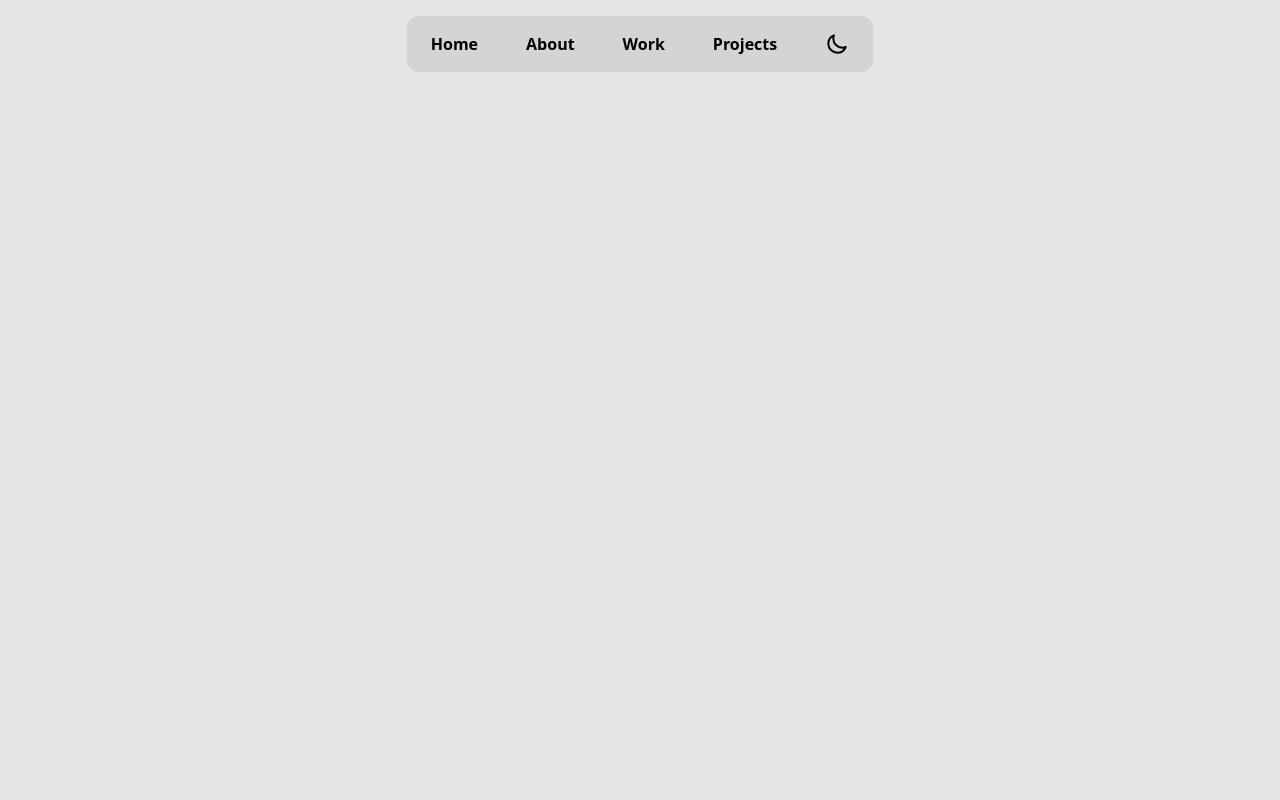
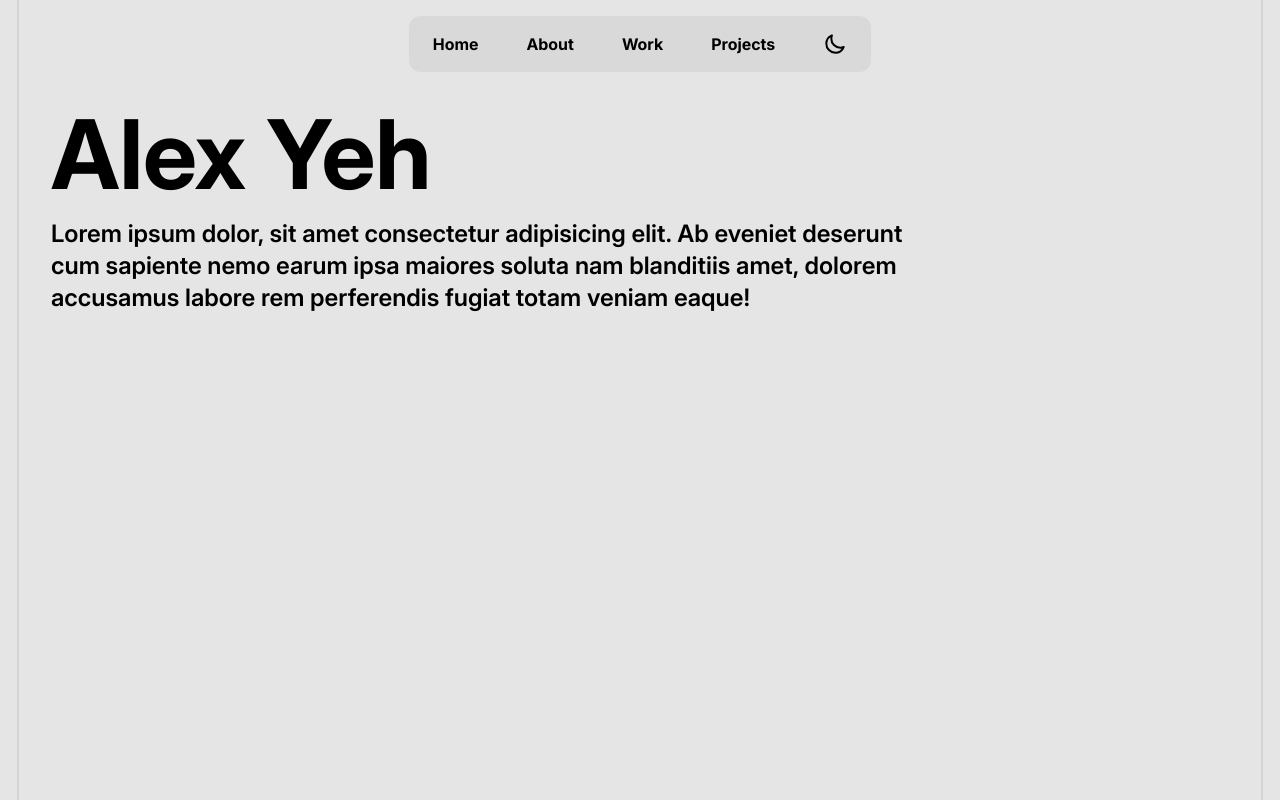
Before and after one commit to A1exYeh/portfolio, a React (Vite) app: page / in a window 1280 px wide. Shown: the top 800 px of the page. Built offline with nearby package versions, Linux system fonts and the light colour scheme.

Commit message:
basic text layout & styling

```diff
--- a/package.json
+++ b/package.json
@@ -11,7 +11,7 @@
     "preview": "vite preview",
     "prettier": "npx prettier --write .",
     "predeploy": "npm run build",
-    "deploy" : "gh-pages -d dist"
+    "deploy": "gh-pages -d dist"
   },
   "dependencies": {
     "class-variance-authority": "^0.7.1",
--- a/src/components/Homepage/Bio.tsx
+++ b/src/components/Homepage/Bio.tsx
@@ -1,11 +1,18 @@
-import '@/index.css'
+import '@/index.css';
 
-export default function Bio () {
-    return (
-        <>
-            <div>
-                BIO
-            </div>
-        </>
-    );
-};
+export default function Bio() {
+  return (
+    <>
+      <div className="z-0 flex h-screen w-full items-center justify-center">
+        <div className='pb-[35%] '>
+        <p className='text-6xl md:text-8xl text-left w-full font-bold mb-4'>
+            Alex Yeh
+        </p>
+        <p className='w-3/4 text-xl md:text-2xl font-semibold'>
+            Lorem ipsum dolor, sit amet consectetur adipisicing elit. Ab eveniet deserunt cum sapiente nemo earum ipsa maiores soluta nam blanditiis amet, dolorem accusamus labore rem perferendis fugiat totam veniam eaque!
+        </p>
+        </div>
+      </div>
+    </>
+  );
+}
--- a/src/components/Homepage/HomePageLayout.tsx
+++ b/src/components/Homepage/HomePageLayout.tsx
@@ -4,7 +4,7 @@ import ProfileContainer from './ProfileContainer';
 export default function HomePageLayout() {
   return (
     <>
-      <div className="flex h-full w-full flex-col content-center justify-center bg-background text-text">
+      <div className="font-roboto flex h-auto min-h-full w-full flex-col content-center justify-center bg-background text-text">
         <ProfileContainer />
       </div>
     </>
--- a/src/components/Homepage/ProfileContainer.tsx
+++ b/src/components/Homepage/ProfileContainer.tsx
@@ -4,8 +4,12 @@ import Bio from './Bio';
 export default function ProfileContainer() {
   return (
     <>
-      <div className="mx-auto flex h-full w-full lg:w-3/4 xl:w-[1246px] content-center justify-center bg-background p-4 ">
+      <div className="mx-auto flex h-full w-full flex-col items-center justify-start bg-background p-4 px-8 lg:w-3/4 xl:w-[1246px] md:border-solid md:border-primary md:border-x-2">
         <NavBar />
+        <Bio />
+        <Bio />
+        <Bio />
+        <Bio />
       </div>
     </>
   );
--- a/src/components/Navbar/NavBar.tsx
+++ b/src/components/Navbar/NavBar.tsx
@@ -1,18 +1,38 @@
-import '@/index.css'
+import '@/index.css';
 import ThemeToggler from '../ThemeToggler';
 
-export default function NavBar () {
+export default function NavBar() {
   return (
     <>
-        <nav className='flex flex-row justify-evenly text-center font-bold align-center gap-12 h-fit w-fit px-6 py-4 bg-primary z-10 mx-auto rounded-xl backdrop-blur-lg bg-opacity-55'>
-            <a href="#" className='hover:scale-105 ease-in-out transition-transform'>Home</a>
-            <a href="#" className='hover:scale-105 ease-in-out transition-transform'>About</a>
-            <a href="#" className='hover:scale-105 ease-in-out transition-transform'>Work</a>
-            <a href="#" className='hover:scale-105 ease-in-out transition-transform'>Projects</a>
-            <div className='hover:scale-10 hover:rotate-45 ease-in-out transition-transform duration-250'>
+      <nav className="align-center z-10 mx-auto flex h-fit w-fit max-w-full flex-row justify-evenly md:gap-12 gap-4 rounded-xl transition-transform ease-in-out bg-primaryTransparent backdrop-blur-sm px-6 py-4 text-center font-bold sticky -mb-14 top-4">
+        <a
+          href="#"
+          className="transition-transform ease-in-out hover:scale-105"
+        >
+          Home
+        </a>
+        <a
+          href="#"
+          className="transition-transform ease-in-out hover:scale-105"
+        >
+          About
+        </a>
+        <a
+          href="#"
+          className="transition-transform ease-in-out hover:scale-105"
+        >
+          Work
+        </a>
+        <a
+          href="#"
+          className="transition-transform ease-in-out hover:scale-105"
+        >
+          Projects
+        </a>
+        <div className="hover:scale-10 duration-250 transition-transform ease-in-out hover:rotate-45 active:rotate-45">
           <ThemeToggler />
         </div>
       </nav>
     </>
   );
-};
+}
--- a/src/components/ThemeToggler.tsx
+++ b/src/components/ThemeToggler.tsx
@@ -20,14 +20,12 @@ export default function ThemeToggler() {
         color: 'dark',
         img: lightIcon,
       });
-
     } else {
       setTheme({
         ...theme,
         color: 'light',
         img: darkIcon,
       });
-
     }
   }
 
@@ -41,7 +39,7 @@ export default function ThemeToggler() {
     <>
       <div
         ref={toggleIcon}
-        className="z-10 flex h-auto w-6 align-center justify-center"
+        className="align-center z-10 flex h-auto w-6 justify-center"
       >
         <button onClick={toggleTheme}>
           <img src={theme.img} alt="" />
--- a/src/index.css
+++ b/src/index.css
@@ -6,18 +6,26 @@
 
 :root {
   --color-primary: #37373f;
+  --color-primary-transparent: #373739bf;
   --color-background: #ffffff;
   --color-text: #000000;
 }
 
 [data-theme='dark'] {
   --color-primary: #373739;
+  --color-primary-transparent: #373739bf;
   --color-background: #09090b;
   --color-text: #ffffff;
 }
 
 [data-theme='light'] {
   --color-primary: #d4d4d4;
-  --color-background: #e5e5e5 ;
+  --color-primary-transparent: #d4d4d4bf;
+  --color-background: #e5e5e5;
   --color-text: #000000;
 }
+
+@font-face {
+  font-family: 'Roboto';
+  src: url('./assets/fonts/Roboto.ttf');
+}
--- a/tailwind.config.js
+++ b/tailwind.config.js
@@ -13,6 +13,10 @@ export default {
         primary: 'var(--color-primary)',
         background: 'var(--color-background)',
         text: 'var(--color-text)',
+        primaryTransparent: 'var(--color-primary-transparent)'
+      },
+      fontFamily: {
+        roboto: ['Roboto', 'Sans-Serif']
       },
     },
   },
--- a/vite.config.ts
+++ b/vite.config.ts
@@ -4,7 +4,7 @@ import { defineConfig } from 'vite';
 
 export default defineConfig({
   plugins: [react()],
-  base: "/portfolio",
+  base: '/portfolio',
   resolve: {
     alias: {
       '@': path.resolve(__dirname, './src'),
```
Also changed, not shown: src/assets/fonts/Roboto.ttf (added). Lines whose indentation alone changed are shown as unchanged.
